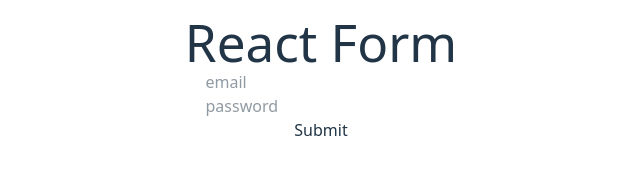
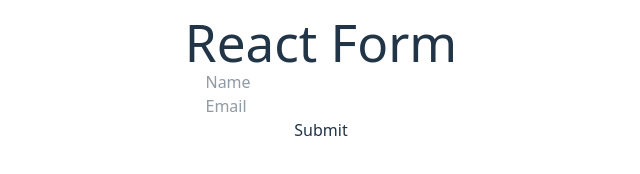
Before and after one commit to syedshafinahmed/M-44, a React (Vite) app: page / in a window 1280 px wide. Shown: the part 322-496 px from the top of the page, without its empty margins (319-959 px from the left). Built offline with nearby package versions, Linux system fonts and the light colour scheme.

Commit message:
custom hook

```diff
--- a/src/App.jsx
+++ b/src/App.jsx
@@ -1,6 +1,7 @@
 import './App.css'
 import ControlledField from './Components/ControlledField/ControlledField'
 import Formaction from './Components/Formaction/Formaction'
+import HookForm from './Components/HoookFrom/HookForm'
 import Simpleform from './Components/Simpleform/Simpleform'
 import Uncontrolledfield from './Components/Uncontrolledfield/Uncontrolledfield'
 
@@ -14,7 +15,8 @@ function App() {
       {/* <Simpleform></Simpleform> */}
       {/* <Formaction></Formaction> */}
       {/* <ControlledField></ControlledField> */}
-      <Uncontrolledfield></Uncontrolledfield>
+      {/* <Uncontrolledfield></Uncontrolledfield> */}
+      <HookForm></HookForm>
 
     </>
   )
--- a/src/Components/ControlledField/ControlledField.jsx
+++ b/src/Components/ControlledField/ControlledField.jsx
@@ -1,12 +1,19 @@
 import React, { useState } from 'react';
 
 const ControlledField = () => {
-
+    const [name, setName] = useState('');
+    const [email, setEmail] = useState('');
     const [password, setPassword] = useState('');
     const [error, setError] = useState('');
     const handleSubmit = (e) => {
         e.preventDefault();
-        console.log("submitted");
+        console.log(name, password, email);
+    }
+    const handleNameChange = (e) => {
+        setName(e.target.value);
+    }
+    const handleEmailChange = (e) =>{
+        setEmail(e.target.value);
     }
     const handlePassOnChange = (e) => {
         console.log(e.target.value);
@@ -23,7 +30,8 @@ const ControlledField = () => {
     return (
         <div>
             <form onSubmit={handleSubmit}>
-                <input type="email" name="email" placeholder='Email' required /><br />
+                <input type="text" name="name" placeholder='Name' onChange={handleNameChange} defaultValue={name} id="" />
+                <input type="email" onChange={handleEmailChange} defaultValue={email} name="email" placeholder='Email' required /><br />
                 <input type="password" name="password" placeholder='Password' defaultValue={password} onChange={handlePassOnChange} required /><br />
                 <input type="submit" value="Submit" />
             </form>
--- /dev/null
+++ b/src/Components/HoookFrom/HookForm.jsx
@@ -0,0 +1,24 @@
+import React from 'react';
+import UseInputField from '../../Hooks/UseInputField';
+
+const HookForm = () => {
+    const [name, nameOnChange] = UseInputField('');
+    const [email, emailOnChange] = UseInputField('');
+    const handleSubmit = (e) => {
+        e.preventDefault();
+        console.log("submit", name, email);
+    }
+    return (
+        <div>
+            <form onSubmit={handleSubmit}>
+                <input type="text" onChange={nameOnChange} defaultValue={name} name="name" placeholder='Name'/>
+                <br />
+                <input type="email" name="email" placeholder='Email' defaultValue={email} onChange={emailOnChange} />
+                <br />
+                <input type="submit" value="Submit" />
+            </form>
+        </div>
+    );
+};
+
+export default HookForm;
--- /dev/null
+++ b/src/Hooks/UseInputField.jsx
@@ -0,0 +1,11 @@
+import React, { useState } from 'react';
+
+const UseInputField = (defaultValue) => {
+    const [fieldValue, setFieldValue] = useState(defaultValue);
+    const handleFieldChange = (e) => {
+        setFieldValue(e.target.value);
+    }
+    return [fieldValue, handleFieldChange];
+};
+
+export default UseInputField;
```
